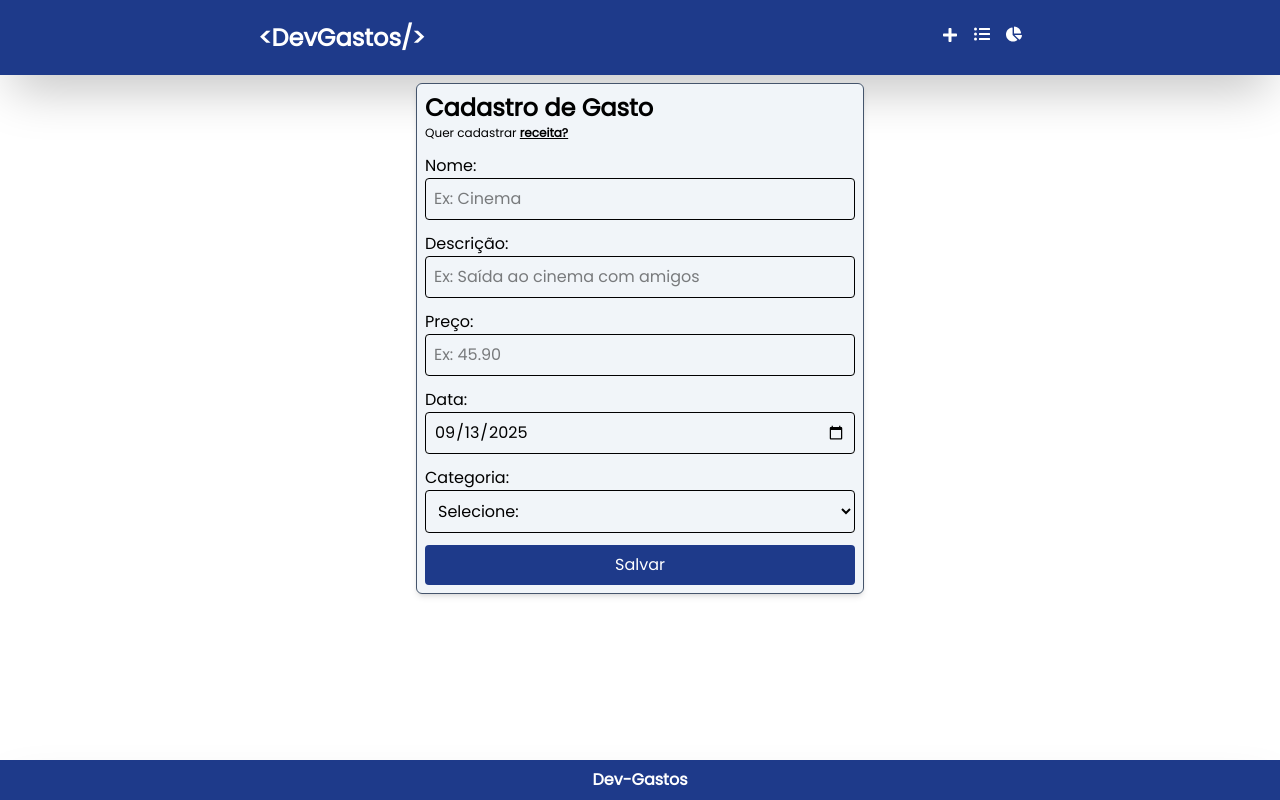
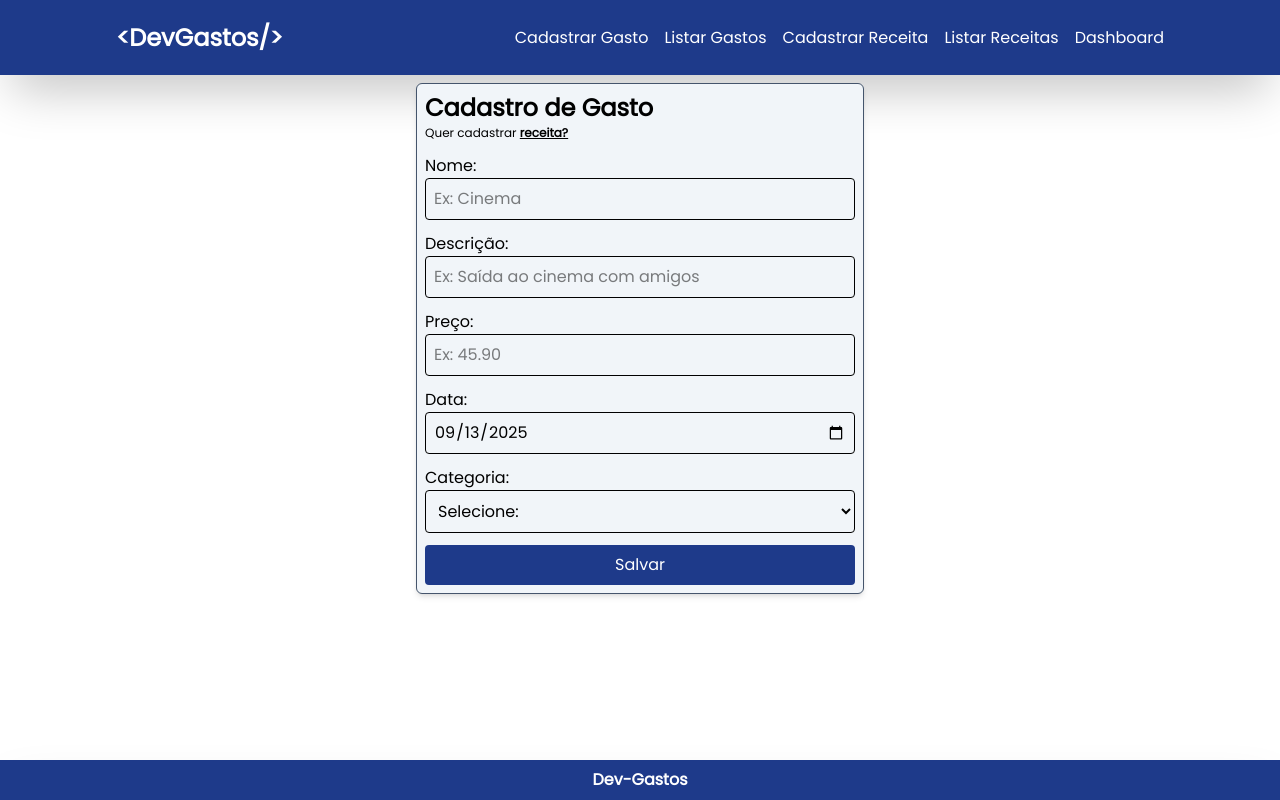
Before and after one commit to joseisaacpy/dev-gastos, a React app in the folder client/: page /novoGasto in a window 1280 px wide. Built offline with nearby package versions, Linux system fonts and the light colour scheme; the HTML template or start-up script is replaced by a standard one.

Commit message:
refacor: adicionar variavel que armazena links do header

```diff
--- a/client/src/Components/MainLayout/index.jsx
+++ b/client/src/Components/MainLayout/index.jsx
@@ -11,7 +11,33 @@ const MainLayout = () => {
   const [menu, setMenu] = useState(false);
 
   // Links (usa no mobile e desk)
-  // const menuLinks = [{},{},{}]
+  const menuLinks = [
+    {
+      name: "Cadastrar Gasto",
+      link: "/cadastrar-gasto",
+      icon: <FaPlus />,
+    },
+    {
+      name: "Listar Gastos",
+      link: "/listar-gastos",
+      icon: <FaListUl />,
+    },
+    {
+      name: "Cadastrar Receita",
+      link: "/cadastrar-receita",
+      icon: <FaPlus />,
+    },
+    {
+      name: "Listar Receitas",
+      link: "/listar-receitas",
+      icon: <FaListUl />,
+    },
+    {
+      name: "Dashboard",
+      link: "/dashboard",
+      icon: <FaChartPie />,
+    },
+  ];
 
   // Estado para controlar se o dropdown pode aparecer
   const [showDrop, setShowDrop] = useState(false);
@@ -22,6 +48,7 @@ const MainLayout = () => {
         <header className="text-white">
           {/* Nav */}
           <nav className="min-w-screen min-h-[75px] shadow-2xl flex items-center justify-around bg-primary-dark">
+            {/* Logo */}
             <Link to={"/"}>
               <h1 className="font-bold text-2xl transition-all duration-200 hover:text-warning cursor-pointer ">
                 &lt;DevGastos/&gt;
@@ -29,97 +56,23 @@ const MainLayout = () => {
             </Link>
             {/* Menu Desktop */}
             <ul className="hidden sm:flex gap-4">
-              <li className="relative">
-                <button onClick={() => setShowDrop(!showDrop)}>
-                  <FaPlus className="transition-all duration-200 hover:text-warning cursor-pointer" />
-                </button>
-                {/* Dropdown */}
-                <div
-                  className={`absolute right-0 w-30 bg-primary shadow-lg rounded-md  transition-all duration-300 ${
-                    showDrop
-                      ? "flex flex-col opacity-100"
-                      : "opacity-0 pointer-events-none"
-                  }`}
+              {menuLinks.map((link) => (
+                <li
+                  key={link.name}
+                  className="transition-all duration-200 hover:text-warning cursor-pointer"
                 >
-                  <Link
-                    onClick={() => {
-                      setShowDrop(!showDrop);
-                    }}
-                    to={"/novoGasto"}
-                    className="block text-center rounded-md px-4 py-2 transition-all duration-300 hover:bg-gray-100 hover:text-warning"
-                  >
-                    + Gasto
-                  </Link>
-                  <Link
-                    onClick={() => {
-                      setShowDrop(!showDrop);
-                    }}
-                    to={"/novaReceita"}
-                    className="block text-center rounded-md px-4 py-2 transition-all duration-300 hover:bg-gray-100 hover:text-warning"
-                  >
-                    + Receita
-                  </Link>
-                </div>
-              </li>
-              <li>
-                <Link to={"/gastos"} title="Listar">
-                  <FaListUl className="transition-all duration-200 hover:text-warning cursor-pointer" />
-                </Link>
-              </li>
-              <li>
-                <Link to={"/dashboard"} title="Dashboard">
-                  <FaChartPie className="transition-all duration-200 hover:text-warning cursor-pointer" />
-                </Link>
-              </li>
+                  <Link to={link.link}>{link.name}</Link>
+                </li>
+              ))}
             </ul>
-
-            {/* Botão menu mobile */}
+            {/* Botão Mobile para exibir o menu */}
             <button
-              onClick={() => {
-                setMenu(!menu);
-              }}
-              className="md:hidden text-3xl cursor-pointer"
+              onClick={() => setMenu(!menu)}
+              className="sm:hidden transition-all duration-200 hover:text-warning cursor-pointer"
             >
               <MdMenu />
             </button>
           </nav>
-          {/* Menu mobile */}
-          <ul
-            className={`overflow-hidden w-full flex flex-col md:hidden pl-2 gap-4 bg-primary-dark transition-all duration-500 ${
-              menu ? "max-h-[500px] opacity-100" : "max-h-0"
-            }`}
-          >
-            <li className="mb-2">
-              <Link
-                to={"/novoGasto"}
-                title="Cadastrar"
-                className="flex items-center gap-2 "
-              >
-                <FaPlus className="transition-all duration-200 hover:text-warning cursor-pointer" />
-                <span>Link</span>
-              </Link>
-            </li>
-            <li className="mb-2">
-              <Link
-                to={"/gastos"}
-                title="Listar"
-                className="flex items-center gap-2 "
-              >
-                <FaListUl className="transition-all duration-200 hover:text-warning cursor-pointer" />
-                <span>Link</span>
-              </Link>
-            </li>
-            <li className="mb-2">
-              <Link
-                to={"/dashboard"}
-                title="Dashboard"
-                className="flex items-center gap-2 "
-              >
-                <FaChartPie className="transition-all duration-200 hover:text-warning cursor-pointer" />
-                <span>Link</span>
-              </Link>
-            </li>
-          </ul>
         </header>
         {/* Main */}
         <main className="flex-1">
```
